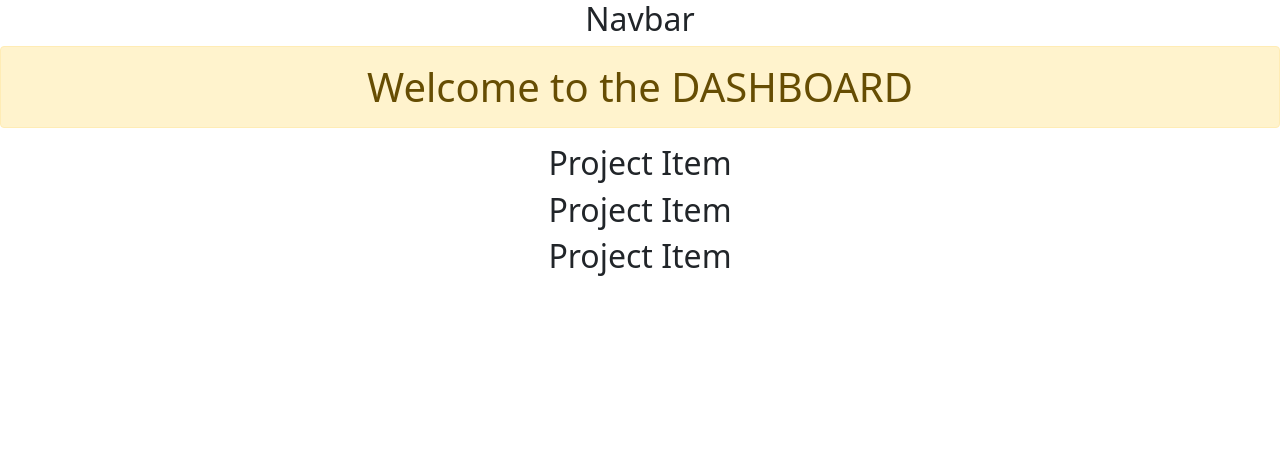
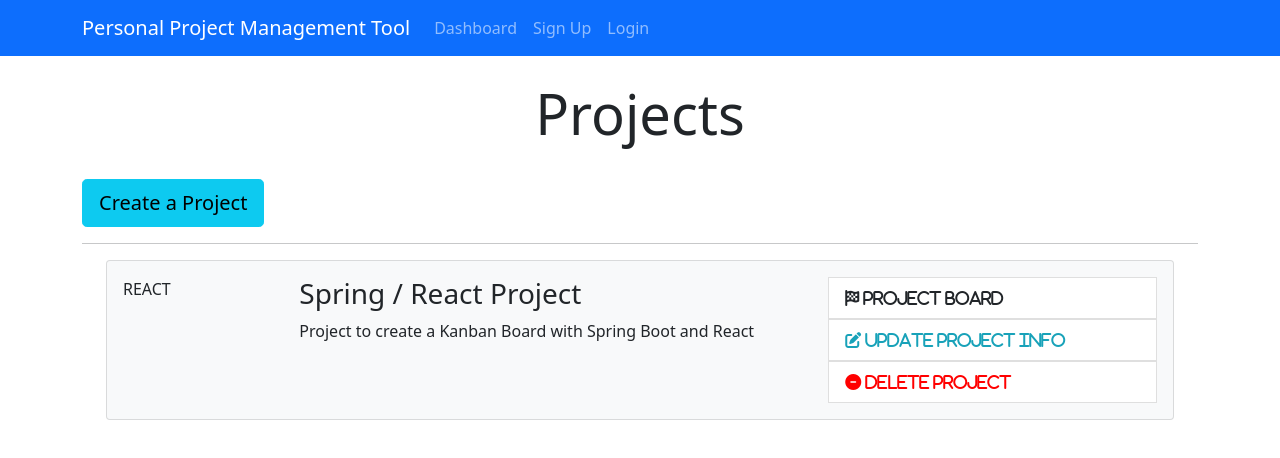
Before and after one commit to MajinPierce/ProjectManagementTool-Local, a React (Create React App) app in the folder project-management-tool-react/: page / in a window 1280 px wide. Shown: the top 458 px of the page. Built offline with nearby package versions, Linux system fonts and the light colour scheme.

Commit message:
style dashboard, navbar, project item

```diff
--- a/project-management-tool-react/package.json
+++ b/project-management-tool-react/package.json
@@ -3,6 +3,9 @@
   "version": "0.1.0",
   "private": true,
   "dependencies": {
+    "@fortawesome/fontawesome-svg-core": "^1.2.36",
+    "@fortawesome/free-solid-svg-icons": "^5.15.4",
+    "@fortawesome/react-fontawesome": "^0.1.16",
     "@testing-library/jest-dom": "^5.16.1",
     "@testing-library/react": "^12.1.2",
     "@testing-library/user-event": "^13.5.0",
--- a/project-management-tool-react/public/index.html
+++ b/project-management-tool-react/public/index.html
@@ -24,7 +24,8 @@
       work correctly both with client-side routing and a non-root public URL.
       Learn how to configure a non-root public URL by running `npm run build`.
     -->
-    <title>React App</title>
+    <script src="https://kit.fontawesome.com/c29ac9b629.js" crossorigin="anonymous"></script>
+    <title>PMT</title>
   </head>
   <body>
     <noscript>You need to enable JavaScript to run this app.</noscript>
--- a/project-management-tool-react/src/App.css
+++ b/project-management-tool-react/src/App.css
@@ -1,38 +1,65 @@
-.App {
-  text-align: center;
+img {
+  width: 100%;
 }
 
-.App-logo {
-  height: 40vmin;
-  pointer-events: none;
+.navbar {
+  background-color: #e3f2fd;
+}
+.fas.fa-edit {
+  color: #18a2b9;
 }
 
-@media (prefers-reduced-motion: no-preference) {
-  .App-logo {
-    animation: App-logo-spin infinite 20s linear;
-  }
+.list-group-item.delete:hover {
+  cursor: -webkit-grab;
+  background-color: pink;
 }
 
-.App-header {
-  background-color: #282c34;
-  min-height: 100vh;
-  display: flex;
-  flex-direction: column;
-  align-items: center;
-  justify-content: center;
-  font-size: calc(10px + 2vmin);
-  color: white;
+.list-group-item.update:hover {
+  cursor: -webkit-grab;
+  background-color: gainsboro;
 }
 
-.App-link {
-  color: #61dafb;
+.list-group-item.board:hover {
+  cursor: -webkit-grab;
+  background-color: gainsboro;
 }
 
-@keyframes App-logo-spin {
-  from {
-    transform: rotate(0deg);
-  }
-  to {
-    transform: rotate(360deg);
-  }
+.fas.fa-minus-circle {
+  color: red;
 }
+
+.landing {
+  position: relative;
+  /* background: url("../img/showcase.jpg") no-repeat; */
+  background-size: cover;
+  background-position: center;
+  height: 100vh;
+  margin-top: -24px;
+  margin-bottom: -50px;
+}
+
+.landing-inner {
+  padding-top: 80px;
+}
+
+.dark-overlay {
+  background-color: rgba(0, 0, 0, 0.7);
+  position: absolute;
+  top: 0;
+  left: 0;
+  width: 100%;
+  height: 100%;
+}
+
+.card-form {
+  opacity: 0.9;
+}
+
+.latest-profiles-img {
+  width: 40px;
+  height: 40px;
+}
+
+.form-control::placeholder {
+  color: #bbb !important;
+}
--- a/project-management-tool-react/src/components/Dashboard.js
+++ b/project-management-tool-react/src/components/Dashboard.js
@@ -4,12 +4,22 @@
 class Dashboard extends Component {
   render() {
     return (
-        <div>
-            <h1 className="alert alert-warning">Welcome to the DASHBOARD</h1>
-            <ProjectItem />
-            <ProjectItem />
-            <ProjectItem />
+        <div className="projects">
+        <div className="container">
+            <div className="row">
+                <div className="col-md-12">
+                    <h1 className="display-4 text-center">Projects</h1>
+                    <br />
+                    <a href="ProjectForm.html" className="btn btn-lg btn-info">
+                        Create a Project
+                    </a>
+                    <br />
+                    <hr />
+                    <ProjectItem />
+                </div>
+            </div>
         </div>
+    </div>
     );
   }
 }
--- a/project-management-tool-react/src/components/Layout/Header.js
+++ b/project-management-tool-react/src/components/Layout/Header.js
@@ -3,9 +3,39 @@
 class Header extends Component {
   render() {
     return (
-        <div>
-            <h2>Navbar</h2>
+        <nav className="navbar navbar-expand-sm navbar-dark bg-primary mb-4">
+        <div className="container">
+            <a className="navbar-brand" href="Dashboard.html">
+                Personal Project Management Tool
+            </a>
+            <button className="navbar-toggler" type="button" data-toggle="collapse" data-target="#mobile-nav">
+                <span className="navbar-toggler-icon" />
+            </button>
+
+            <div className="collapse navbar-collapse" id="mobile-nav">
+                <ul className="navbar-nav mr-auto">
+                    <li className="nav-item">
+                        <a className="nav-link" href="/dashboard">
+                            Dashboard
+                        </a>
+                    </li>
+                </ul>
+
+                <ul className="navbar-nav ml-auto">
+                    <li className="nav-item">
+                        <a className="nav-link " href="register.html">
+                            Sign Up
+                        </a>
+                    </li>
+                    <li className="nav-item">
+                        <a className="nav-link" href="login.html">
+                            Login
+                        </a>
+                    </li>
+                </ul>
+            </div>
         </div>
+    </nav>
     );
   }
 }
--- a/project-management-tool-react/src/components/Project/ProjectItem.js
+++ b/project-management-tool-react/src/components/Project/ProjectItem.js
@@ -3,8 +3,37 @@
 class ProjectItem extends Component {
   render() {
     return (
-        <div>
-            <h2>Project Item</h2>
+        <div className="container">
+            <div className="card card-body bg-light mb-3">
+                <div className="row">
+                    <div className="col-2">
+                        <span className="mx-auto">REACT</span>
+                    </div>
+                    <div className="col-lg-6 col-md-4 col-8">
+                        <h3>Spring / React Project</h3>
+                        <p>Project to create a Kanban Board with Spring Boot and React</p>
+                    </div>
+                    <div className="col-md-4 d-lg-block">
+                        <ul className="list-group">
+                            <a href="#">
+                                <li className="list-group-item board">
+                                     <i className="fas fa-flag-checkered pr-1"> Project Board </i>
+                                </li>
+                            </a>
+                            <a href="#">
+                                <li className="list-group-item update">
+                                    <i className="fas fa-edit pr-1"> Update Project Info</i>
+                                </li>
+                            </a>
+                            <a href="">
+                                <li className="list-group-item delete">
+                                    <i className="fas fa-minus-circle pr-1"> Delete Project</i>
+                                </li>
+                            </a>
+                        </ul>
+                    </div>
+                </div>
+            </div>
         </div>
     );
   }
```
Also changed, not shown: 2 other files (tests, documents, lock files or other folders).
